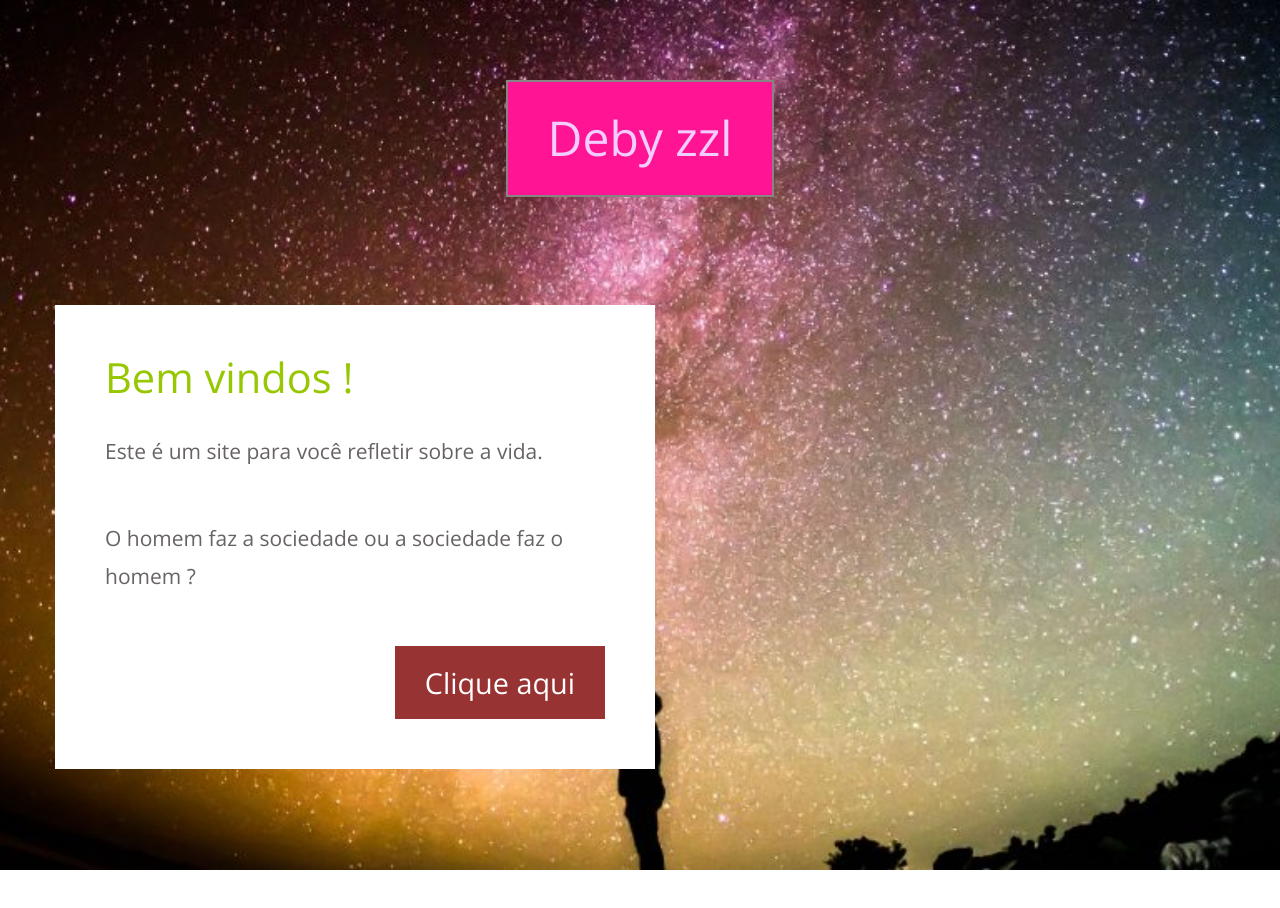
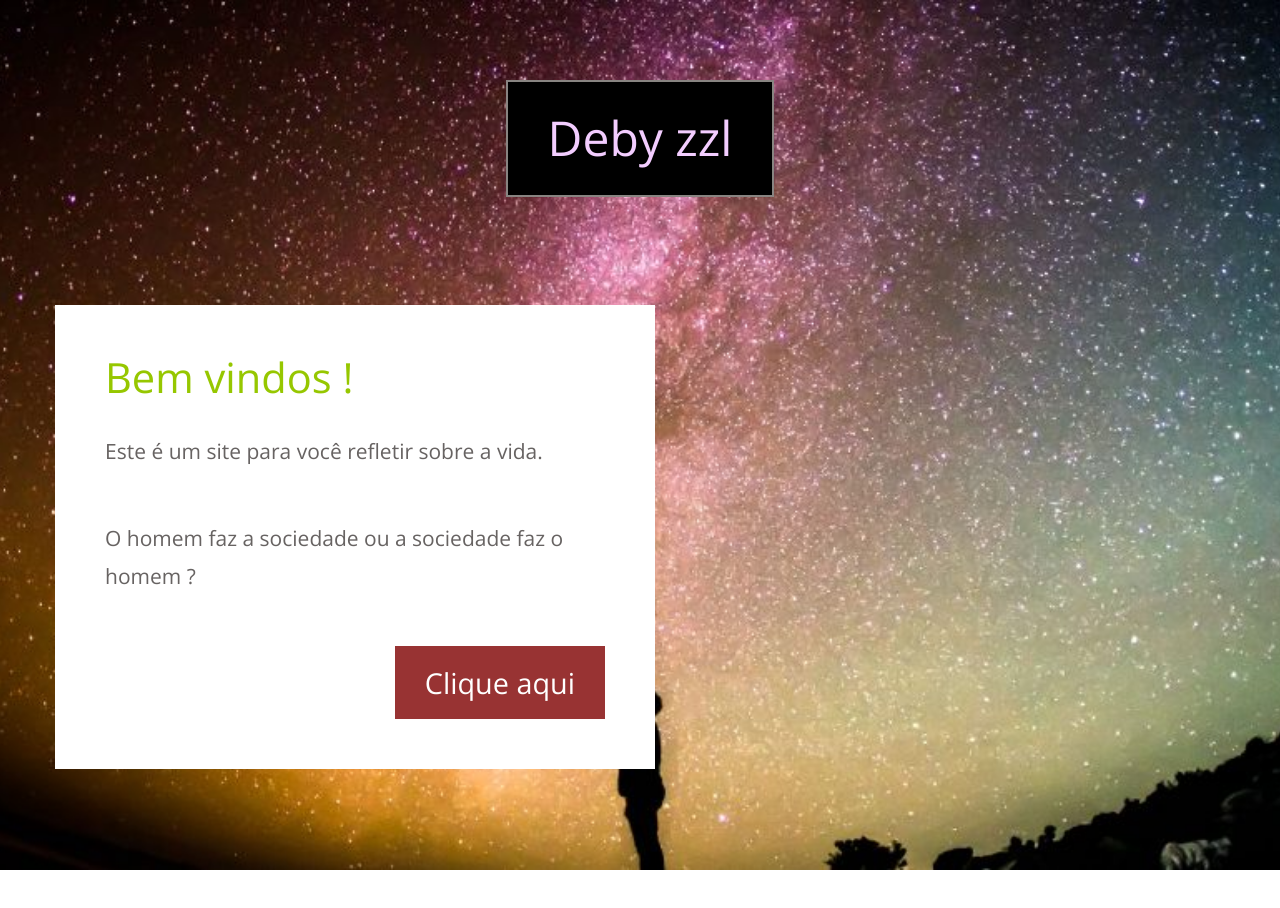
Before and after one commit to deborahcastilho/deborahcastilho.github.io, a plain HTML site: page index.html in a window 1280 px wide. Shown: the top 908 px of the page. Drawn offline with nearby package versions, Linux system fonts and the light colour scheme.

Commit message:
Alteração de código.

```diff
--- a/css/templatemo-style.css
+++ b/css/templatemo-style.css
@@ -62,7 +62,7 @@ p {
 	display: inline-block;
 	font-size: 3rem;
 	padding: 30px 40px;
-	background-color: deeppink;
+	background-color: rgb(0, 0, 0);
 }
 
 .tm-textbox {
```
